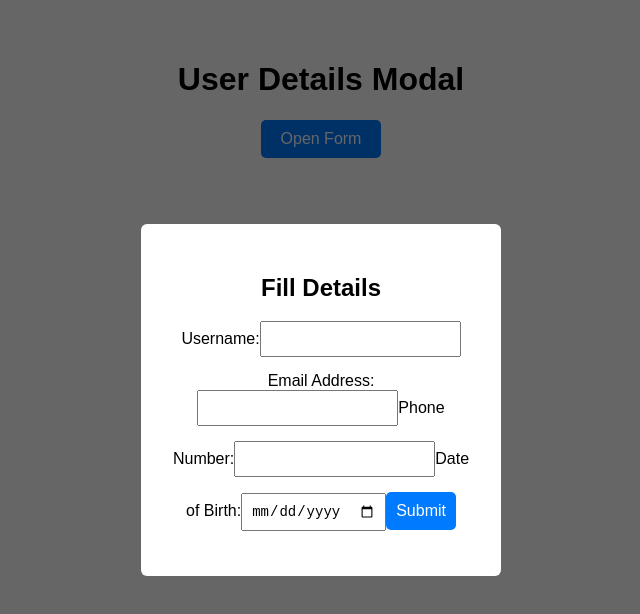
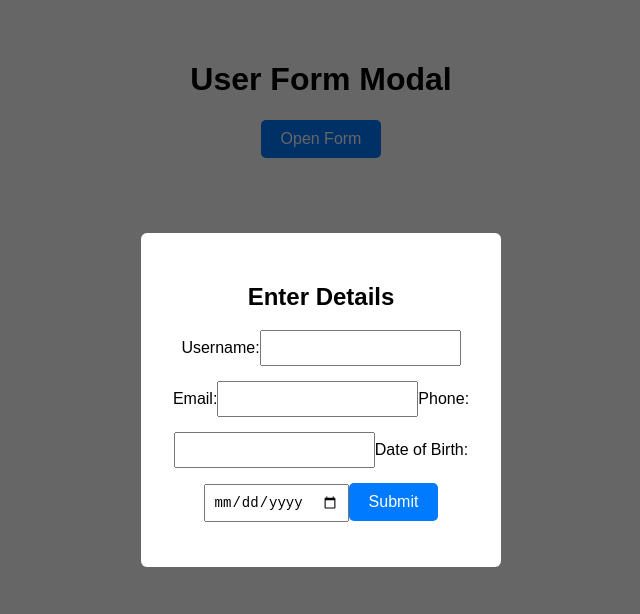
Before and after one commit to krishnapatidar01/xmodal, a React (Create React App) app: page / in a window 1280 px wide. Both pictures are taken after a click on the button "Open Form". Shown: the top 614 px of the page, without its empty margins (319-959 px from the left). Built offline with nearby package versions, Linux system fonts and the light colour scheme.

Commit message:
first commit

```diff
--- a/src/App.js
+++ b/src/App.js
@@ -11,51 +11,37 @@ function App() {
   });
 
   const handleChange = (e) => {
-    setFormData((prev) => ({
-      ...prev,
-      [e.target.id]: e.target.value
-    }));
+    const { id, value } = e.target;
+    setFormData({ ...formData, [id]: value });
   };
 
   const handleSubmit = (e) => {
     e.preventDefault();
-
     const { username, email, phone, dob } = formData;
 
     if (!username || !email || !phone || !dob) {
-      alert("Please fill out all fields.");
-      return;
+      return alert("Please fill all fields.");
     }
 
     if (!email.includes("@")) {
-      alert("Invalid email. Please check your email address.");
-      return;
+      return alert("Invalid email.");
     }
 
     if (!/^\d{10}$/.test(phone)) {
-      alert("Invalid phone number. Please enter a 10-digit phone number.");
-      return;
+      return alert("Phone number must be 10 digits.");
     }
 
-    const today = new Date();
-    const enteredDate = new Date(dob);
-    if (enteredDate > today) {
-      alert("Invalid date of birth");
-      return;
+    if (new Date(dob) > new Date()) {
+      return alert("Invalid date of birth.");
     }
 
-    // All validations passed
+    alert("Form submitted successfully!");
     setShowModal(false);
-    setFormData({
-      username: "",
-      email: "",
-      phone: "",
-      dob: ""
-    });
+    setFormData({ username: "", email: "", phone: "", dob: "" });
   };
 
   const handleClickOutside = (e) => {
-    if (e.target.className === "modal") {
+    if (e.target.classList.contains("modal")) {
       setShowModal(false);
     }
   };
@@ -64,59 +50,35 @@ function App() {
     if (showModal) {
       window.addEventListener("click", handleClickOutside);
     }
-    return () => window.removeEventListener("click", handleClickOutside);
+    return () => {
+      window.removeEventListener("click", handleClickOutside);
+    };
   }, [showModal]);
 
   return (
     <div className="App">
-      <h1>User Details Modal</h1>
+      <h1>User Form Modal</h1>
       <button onClick={() => setShowModal(true)}>Open Form</button>
 
       {showModal && (
         <div className="modal">
           <div className="modal-content">
-            <form method="post">
-            <h2>Fill Details</h2>
+            <form onSubmit={handleSubmit}>
+              <h2>Enter Details</h2>
 
-            <label>Username:</label>
-            <input
-              id="username"
-              type="text"
-              value={formData.username}
-              onChange={handleChange}
-              required
-            />
+              <label>Username:</label>
+              <input id="username" type="text" value={formData.username} onChange={handleChange} />
 
-            <label>Email Address:</label>
-            <input
-              id="email"
-              type="email"
-              value={formData.email}
-              onChange={handleChange}
-              required
-            />
+              <label>Email:</label>
+              <input id="email" type="email" value={formData.email} onChange={handleChange} />
 
-            <label>Phone Number:</label>
-            <input
-              id="phone"
-              type="number"
-              value={formData.phone}
-              onChange={handleChange}
-              required
-            />
+              <label>Phone:</label>
+              <input id="phone" type="text" value={formData.phone} onChange={handleChange} />
 
-            <label>Date of Birth:</label>
-            <input
-              id="dob"
-              type="date"
-              value={formData.dob}
-              onChange={handleChange}
-              required
-            />
+              <label>Date of Birth:</label>
+              <input id="dob" type="date" value={formData.dob} onChange={handleChange} />
 
-            <button className="submit-button" onClick={handleSubmit}>
-              Submit
-            </button>
+              <button type="submit">Submit</button>
             </form>
           </div>
         </div>
```
